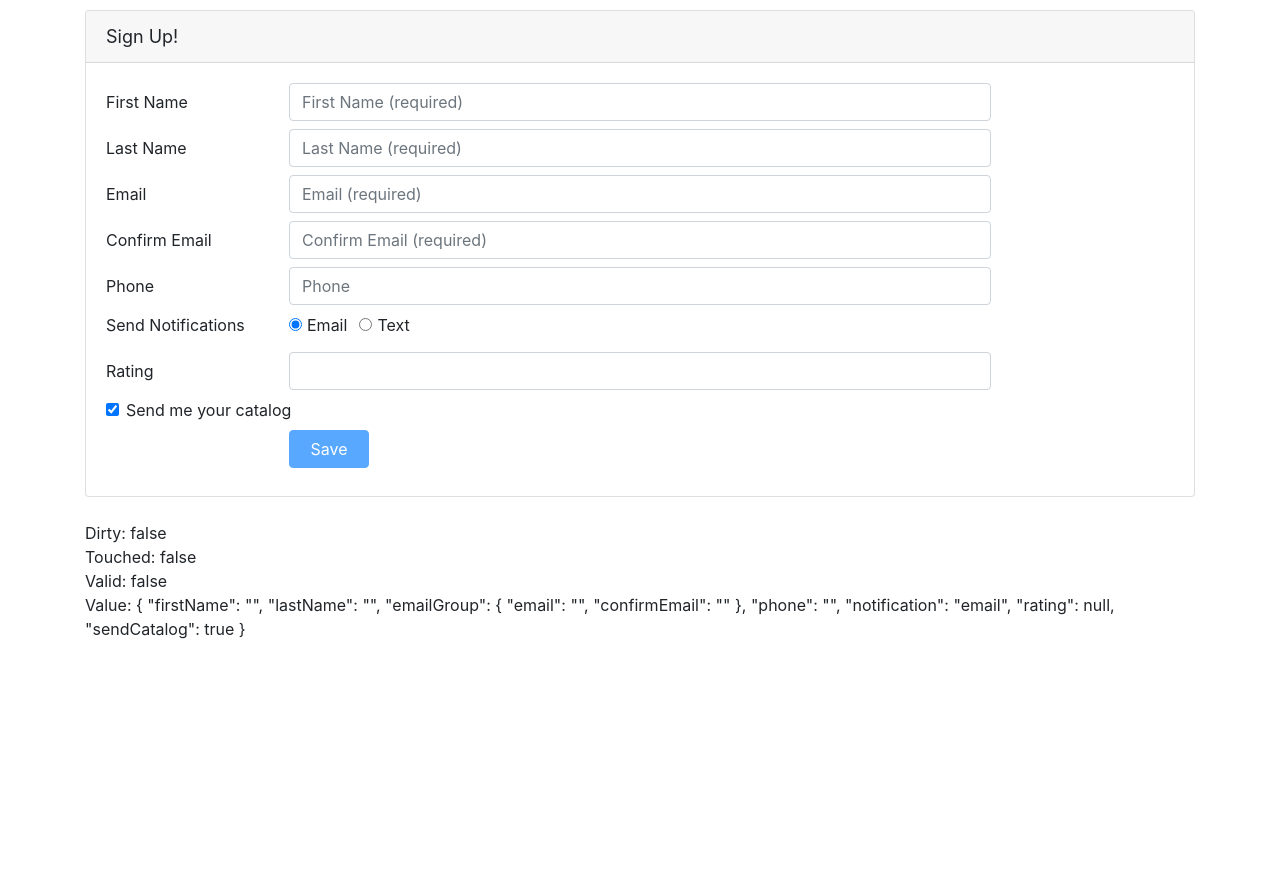
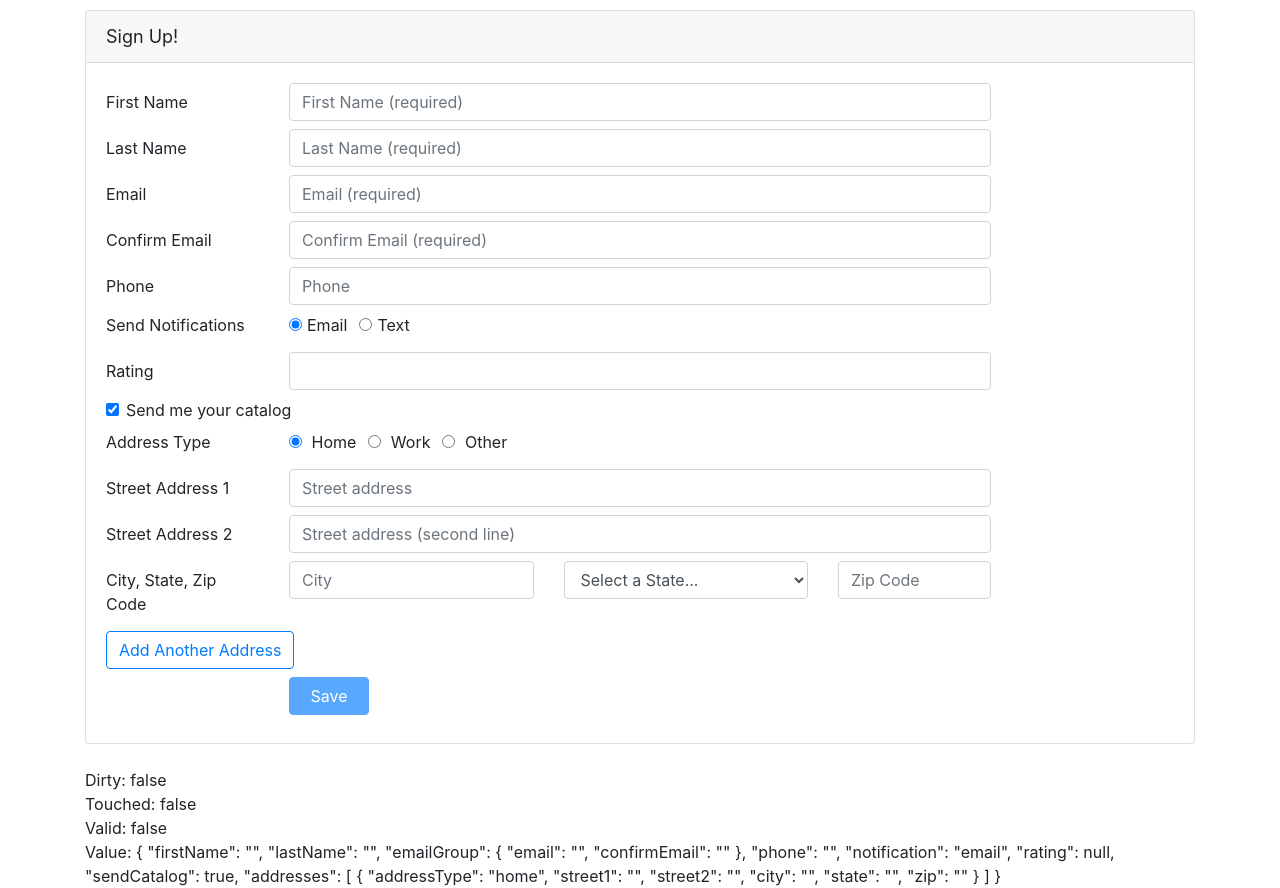
Before and after one commit to duchiha/Angular-Reactive-Forms, an Angular app in the folder reactive-forms-demo/: page / in a window 1280 px wide. Before the commit the page ends 800 px from the top, so only its background shows below. Built offline with nearby package versions, Linux system fonts and the light colour scheme.

Commit message:
dynamically Duplicate Input Elements: addresses

```diff
--- a/reactive-forms-demo/src/app/components/customer/customer.component.html
+++ b/reactive-forms-demo/src/app/components/customer/customer.component.html
@@ -125,6 +125,118 @@
                 </div>
             </div>
 
+      <div *ngIf="signUpForm.get('sendCatalog').value">
+        <div formArrayName="addresses" *ngFor="let address of addresses.controls; let i=index">
+          <div [formGroupName]="i">
+                <div class="form-group row mb-2">
+                        <label class="col-md-2 col-form-label pt-0">Address Type</label>
+                        <div class="col-md-8">
+                          <div class="form-check form-check-inline">
+                            <label class="form-check-label">
+                              <input class="form-check-input"
+                                     id="addressType1Id"
+                                     type="radio"
+                                     value="home"
+                                     formControlName="addressType"> Home
+                            </label>
+                          </div>
+                          <div class="form-check form-check-inline">
+                            <label class="form-check-label">
+                              <input class="form-check-input"
+                                     id="addressType1Id"
+                                     type="radio"
+                                     value="work"
+                                     formControlName="addressType"> Work
+                            </label>
+                          </div>
+                          <div class="form-check form-check-inline">
+                            <label class="form-check-label">
+                              <input class="form-check-input"
+                                     id="addressType1Id"
+                                     type="radio"
+                                     value="other"
+                                     formControlName="addressType"> Other
+                            </label>
+                          </div>
+                        </div>
+                      </div>
+
+                      <div class="form-group row mb-2">
+                        <label class="col-md-2 col-form-label"
+                               for="street1Id">Street Address 1</label>
+                        <div class="col-md-8">
+                          <input class="form-control"
+                                 id="street1Id"
+                                 type="text"
+                                 placeholder="Street address"
+                                 formControlName="street1">
+                        </div>
+                      </div>
+
+                      <div class="form-group row mb-2">
+                        <label class="col-md-2 col-form-label"
+                               for="street2Id">Street Address 2</label>
+                        <div class="col-md-8">
+                          <input class="form-control"
+                                 id="street2Id"
+                                 type="text"
+                                 placeholder="Street address (second line)"
+                                 formControlName="street2">
+                        </div>
+                      </div>
+
+                      <div class="form-group row mb-2">
+                        <label class="col-md-2 col-form-label"
+                               for="cityId">City, State, Zip Code</label>
+                        <div class="col-md-3">
+                          <input class="form-control"
+                                 id="cityId"
+                                 type="text"
+                                 placeholder="City"
+                                 formControlName="city">
+                        </div>
+                        <div class="col-md-3">
+                          <select class="form-control"
+                                  id="stateId"
+                                  formControlName="state">
+                            <option value=""
+                                    disabled
+                                    selected
+                                    hidden>Select a State...</option>
+                            <option value="AL">Alabama</option>
+                            <option value="AK">Alaska</option>
+                            <option value="AZ">Arizona</option>
+                            <option value="AR">Arkansas</option>
+                            <option value="CA">California</option>
+                            <option value="CO">Colorado</option>
+                            <option value="WI">Wisconsin</option>
+                            <option value="WY">Wyoming</option>
+                          </select>
+                        </div>
+                        <div class="col-md-2">
+                          <input class="form-control"
+                                 id="zipId"
+                                 type="number"
+                                 placeholder="Zip Code"
+                                 formControlName="zip">
+                        </div>
+                      </div>
+
+          </div>
+        </div>
+        <div class="form-group row mb-2">
+                <div class="col-md-4">
+                  <button class="btn btn-outline-primary"
+                          type="button"
+                          [title]="addresses.valid ? 'Add another mailing address' : 'Disabled until the existing address data is valid'"
+                          [disabled]="!addresses.valid"
+                          (click)="addAddress()">
+                    Add Another Address
+                  </button>
+                </div>
+              </div>
+      </div>
+
             <div class="form-group row mb-2">
                 <div class="offset-md-2 col-md-4">
                     <button class="btn btn-primary mr-3" type="submit" style="width:80px"
--- a/reactive-forms-demo/src/app/components/customer/customer.component.ts
+++ b/reactive-forms-demo/src/app/components/customer/customer.component.ts
@@ -1,5 +1,5 @@
 import { Component, OnInit } from '@angular/core';
-import { FormGroup, FormBuilder, Validators, AbstractControl, ValidatorFn } from '@angular/forms';
+import { FormGroup, FormBuilder, Validators, AbstractControl, ValidatorFn, FormArray } from '@angular/forms';
 import { debounceTime } from 'rxjs/operators';
 
 function emailMatcher(c: AbstractControl): { [key: string]: boolean } | null {
@@ -32,6 +32,9 @@ function ratingRange(min: number, max: number): ValidatorFn {
 export class CustomerComponent implements OnInit {
   signUpForm: FormGroup;
   emailMessage: string;
+  get addresses(): FormArray{
+  return <FormArray>this.signUpForm.get('addresses');
+  } ;
 
   private validationMessages = {
     required: 'Please enter your email address.',
@@ -46,18 +49,19 @@ export class CustomerComponent implements OnInit {
       firstName: ['', [Validators.required, Validators.minLength(3)]],
       lastName: ['', [Validators.required, Validators.maxLength(50)]],
       emailGroup: this.fb.group({
-      email: ['', [Validators.required, Validators.email]],
-      confirmEmail: ['', [Validators.required]],
-      }, {validator: emailMatcher}),
+        email: ['', [Validators.required, Validators.email]],
+        confirmEmail: ['', [Validators.required]],
+      }, { validator: emailMatcher }),
       phone: '',
       notification: 'email',
-      rating: [null, ratingRange(1,5)],
+      rating: [null, ratingRange(1, 5)],
       sendCatalog: true,
+      addresses:this.fb.array([this.buildAdress()]),
     })
     this.signUpForm.get('notification').valueChanges.subscribe(
-      value =>{
-        console.log('watching for changes, the current value is: '+ value),
-        this.setNotification(value)
+      value => {
+        console.log('watching for changes, the current value is: ' + value),
+          this.setNotification(value)
       }
     )
 
@@ -71,6 +75,21 @@ export class CustomerComponent implements OnInit {
 
   save(): void {
     console.log('Saving...');
+  }
+
+  addAddress():void{
+  this.addresses.push(this.buildAdress());
+  }
+
+  buildAdress(): FormGroup {
+    return this.fb.group({
+      addressType: 'home',
+      street1: '',
+      street2: '',
+      city: '',
+      state: '',
+      zip: '',
+    });
   }
 
   setMessage(c: AbstractControl): void {
```
